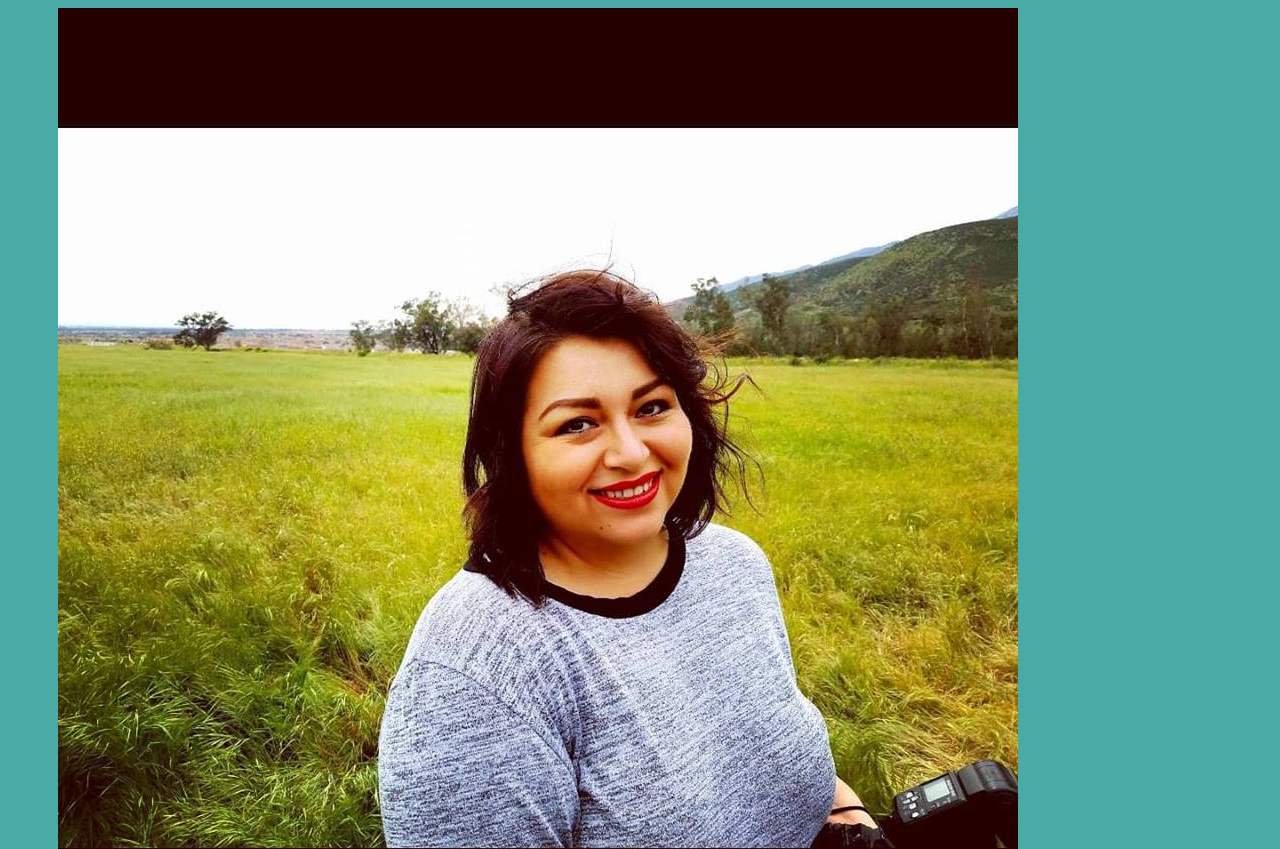
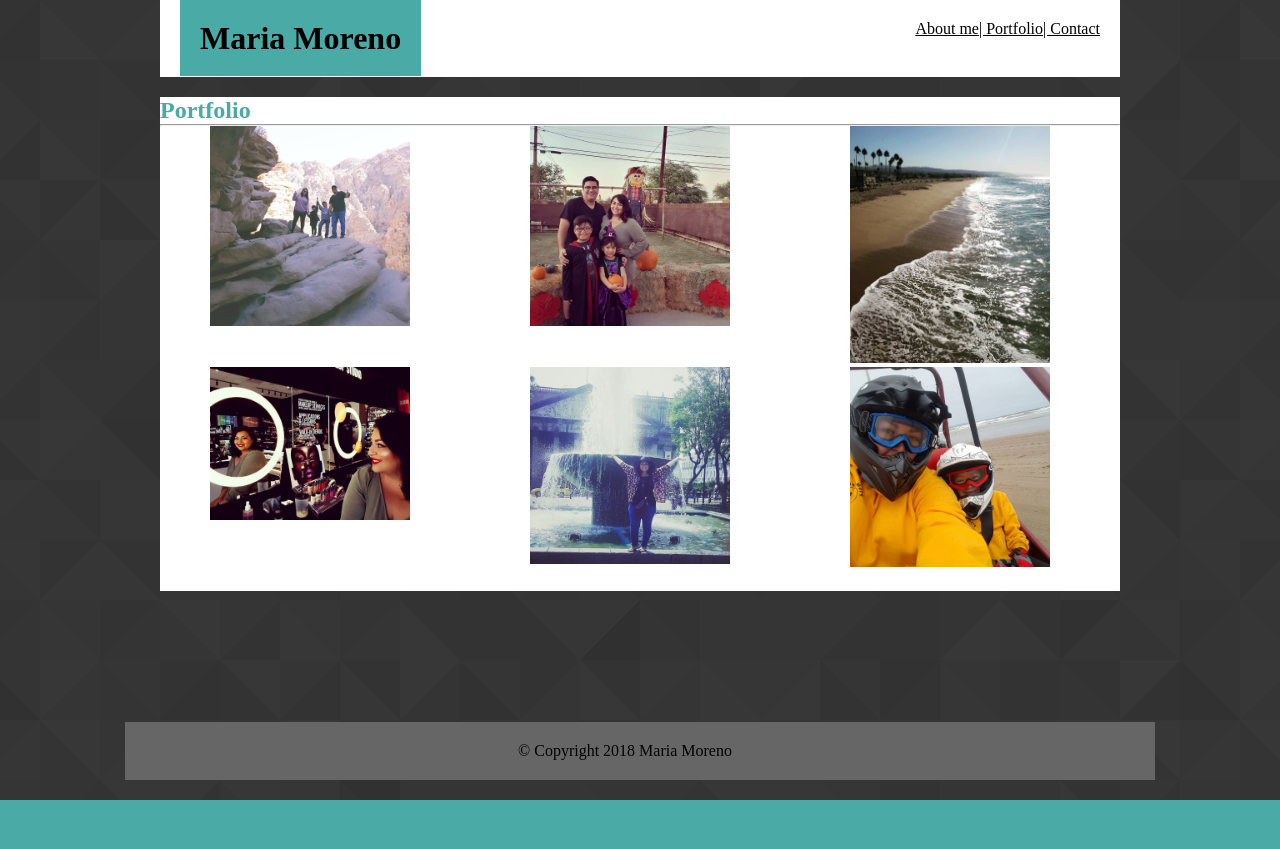
Before and after one commit to MariaMoreno87/Basic-Partfolio, a plain HTML site: page portfolio.html in a window 1280 px wide. Shown: the top 849 px of the page. After the commit the page ends 800 px from the top, so only its background shows below. Drawn offline with Linux system fonts and the light colour scheme; a web font is replaced by a local one.

Commit message:
linked and finished about me, portfolio, and contact page

```diff
--- a/assets/css/style.css
+++ b/assets/css/style.css
@@ -12,8 +12,10 @@ img {
 }
 
 body {background: #4aaaa5;
-    font-family: Arial, Helvetica, sans-serif;
-    width: 960px;
+    font-family:'Abril Fatface', cursive;
+    height: 100%;
+    background-image: url('../images/background.png')
+
 }
 
 header {
@@ -29,10 +31,18 @@ h1 { width: 20%;
     padding: 20px;
     margin-bottom: 20px;
     background-color: #4aaaa5;
+    text-align: center;
+    display: inline;
 }
+h2 {
+    color: #4aaaa5;
+    word-spacing: 1%;
 
+}
 * {
-
+    max-width: 960px;
+    margin: auto;
+    font-family: 'Adamina', serif;
 }
 
 footer {
@@ -41,6 +51,9 @@ footer {
     padding: 20px;
     margin-bottom: 20px;
     padding-inline-end: 50px;
+    text-align: center;
+    position: relative;
+    position:fixed;bottom:0;left:0;right:0;
 }
 
 .main {
@@ -50,15 +63,47 @@ footer {
     float: left;
     position: relative;
     width: 960px;
+    padding-bottom: 20px;
+    overflow: auto;
 
 }
 
-.links {
+a.link {
     background-color: #ffffff;
     border-color: #dddddd;
+    float: right;
+    text-align: center;
+}
+a.link:link { color: black; }
+a.link:visited { color: gray; }
+a.link:hover { color: pink; }
+a.link:active { color: yellow; }
 
-    }
+.container {
+    width: 960px;
+    text-align: left;
+    background-color: gray;
+    position: relative;
+}
 
-a {
-float: right;
+.column{
+    float: left;
+    width: 33.33%;
 }
+
+#name {
+    width: 950px;
+}
+
+#email {
+    width: 950px;
+}
+
+#message {
+    width: 950px;
+}
+
+#biocontent {
+    margin-top: 20px;
+    margin-right: 20px;
+}
--- a/portfolio.html
+++ b/portfolio.html
@@ -1,14 +1,87 @@
 <!DOCTYPE html>
 <html lang="en">
+
 <head>
     <meta charset="UTF-8">
     <meta name="viewport" content="width=device-width, initial-scale=1.0">
     <meta http-equiv="X-UA-Compatible" content="ie=edge">
-    <link rel="stylesheet" href="">
+    <link href="https://fonts.googleapis.com/css?family=Adamina" rel="stylesheet">
     <link rel="stylesheet" href="./assets/css/style.css">
     <title>Maria Partfolio</title>
 </head>
+
 <body>
-    <img src="./assets/images/Maria.jpg" alt="">
+
+
+
+
+
+
+    <div>
+        <header>
+            <h1>Maria Moreno</h1>
+
+
+            <a class="link" href="./contact.html">| Contact</a>
+            <a class="link" href="portfolio.html">| Portfolio</a>
+            <a class="link" href="./index.html"> About me</a>
+
+
+        </header>
+    </div>
+
+    <div class="main">
+        <h2>Portfolio</h2>
+        <hr/>
+
+<div class="row">
+  <div class="column">
+    <div class="content">
+      <img src="./assets/images/fam.jpg" alt="mountains" width="200px" height="200px">
+
+
+    </div>
+  </div>
+  <div class="column">
+    <div class="content">
+      <img src="./assets/images/halloween.jpg" alt="family" width="200px" height="auto">
+
+    </div>
+  </div>
+  <div class="column">
+    <div class="content">
+      <img src="./assets/images/beach.jpg" alt="Nature"  width="200px" height="auto" >
+
+
+    </div>
+  </div>
+
+  <div class="column ">
+    <div class="content">
+      <img src="./assets/images/makeup.jpg" alt="makeup" width="200px" height="auto">
+
+    </div>
+  </div>
+  <div class="column">
+    <div class="content">
+      <img src="./assets/images/mexico.jpg" alt="mexico" width="200px" height="auto">
+
+    </div>
+  </div>
+  <div class="column">
+    <div class="content">
+      <img src="./assets/images/pismo.jpg" alt="pismo" width="200px" height="auto">
+
+    </div>
+  </div>
+
+
+        </div>
+
+    </div>
+
+    <footer> &copy; Copyright 2018 Maria Moreno</footer>
 </body>
+
+
 </html>
```
Also changed, not shown: contact.html (+68 -0 lines), index.html (+20 -25 lines), assets/images/background.png (added), assets/images/beach.jpg (added), assets/images/halloween.jpg (added), assets/images/makeup.jpg (added), assets/images/mermaid.jpg (added), assets/images/mexico.jpg (added), assets/images/penasco.jpg (added), assets/images/pismo.jpg (added), assets/images/summer.jpg (added).
